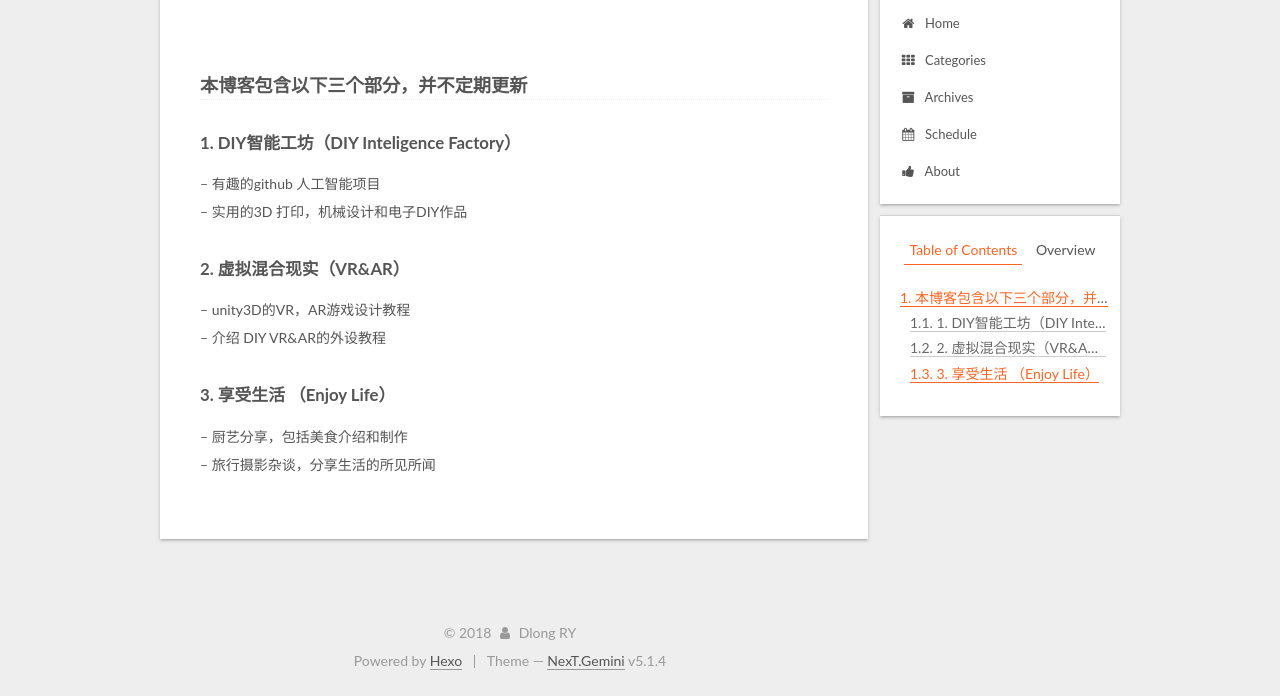
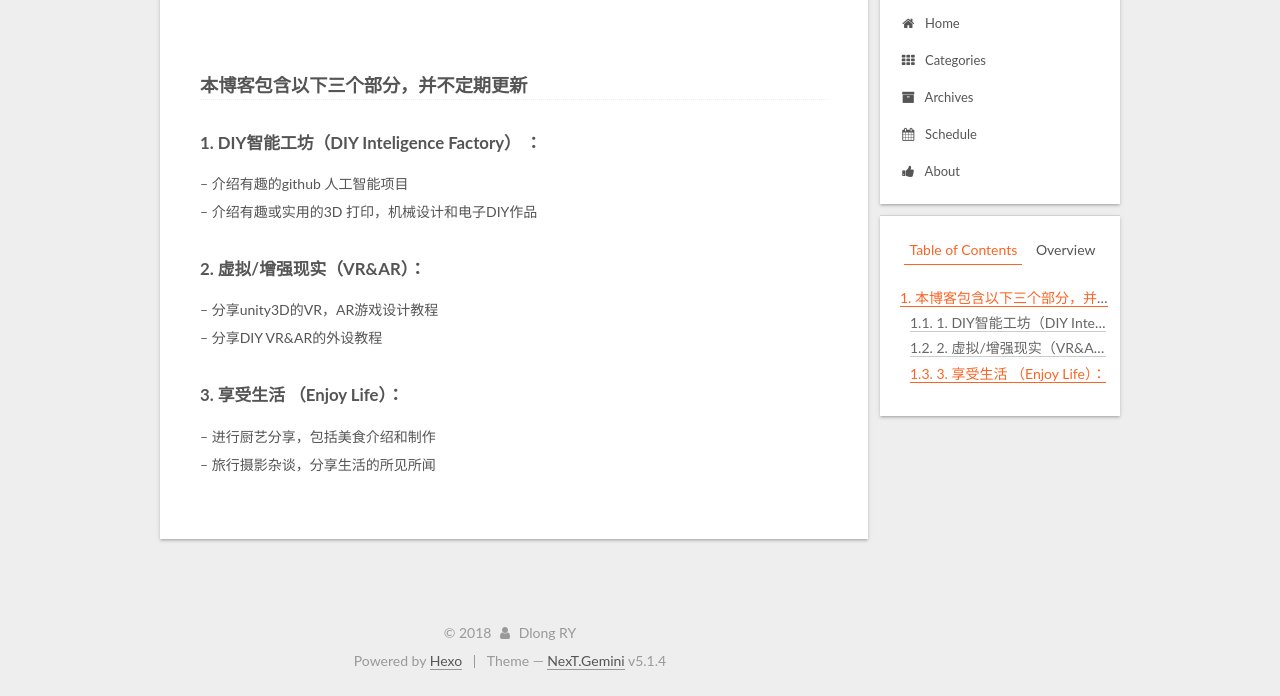
Before and after one commit to dlongry/dlongry.github.io, a plain HTML site: page 2018/11/18/hello-world/index.html in a window 1280 px wide. Shown: the part 104-800 px from the top of the page. Drawn offline with Linux system fonts and the light colour scheme.

Commit message:
my blog introduce

```diff
--- a/2018/11/18/hello-world/index.html
+++ b/2018/11/18/hello-world/index.html
@@ -79,17 +79,17 @@
 
 
 
-<meta name="description" content="本博客包含以下三个部分，并不定期更新1. DIY智能工坊（DIY Inteligence Factory）– 有趣的github 人工智能项目– 实用的3D 打印，机械设计和电子DIY作品 2. 虚拟混合现实（VR&amp;amp;AR）– unity3D的VR，AR游戏设计教程– 介绍 DIY VR&amp;amp;AR的外设教程 3. 享受生活 （Enjoy Life）– 厨艺分享，包括美食介绍和制作– 旅行">
+<meta name="description" content="本博客包含以下三个部分，并不定期更新1. DIY智能工坊（DIY Inteligence Factory） ：– 介绍有趣的github 人工智能项目– 介绍有趣或实用的3D 打印，机械设计和电子DIY作品 2. 虚拟/增强现实（VR&amp;amp;AR）：– 分享unity3D的VR，AR游戏设计教程– 分享DIY VR&amp;amp;AR的外设教程 3. 享受生活 （Enjoy Life）：– 进行厨艺分">
 <meta property="og:type" content="article">
 <meta property="og:title" content="博客介绍">
 <meta property="og:url" content="http://yoursite.com/2018/11/18/hello-world/index.html">
 <meta property="og:site_name" content="Hexo">
-<meta property="og:description" content="本博客包含以下三个部分，并不定期更新1. DIY智能工坊（DIY Inteligence Factory）– 有趣的github 人工智能项目– 实用的3D 打印，机械设计和电子DIY作品 2. 虚拟混合现实（VR&amp;amp;AR）– unity3D的VR，AR游戏设计教程– 介绍 DIY VR&amp;amp;AR的外设教程 3. 享受生活 （Enjoy Life）– 厨艺分享，包括美食介绍和制作– 旅行">
+<meta property="og:description" content="本博客包含以下三个部分，并不定期更新1. DIY智能工坊（DIY Inteligence Factory） ：– 介绍有趣的github 人工智能项目– 介绍有趣或实用的3D 打印，机械设计和电子DIY作品 2. 虚拟/增强现实（VR&amp;amp;AR）：– 分享unity3D的VR，AR游戏设计教程– 分享DIY VR&amp;amp;AR的外设教程 3. 享受生活 （Enjoy Life）：– 进行厨艺分">
 <meta property="og:locale" content="default">
-<meta property="og:updated_time" content="2018-12-02T12:30:00.368Z">
+<meta property="og:updated_time" content="2018-12-02T12:36:21.736Z">
 <meta name="twitter:card" content="summary">
 <meta name="twitter:title" content="博客介绍">
-<meta name="twitter:description" content="本博客包含以下三个部分，并不定期更新1. DIY智能工坊（DIY Inteligence Factory）– 有趣的github 人工智能项目– 实用的3D 打印，机械设计和电子DIY作品 2. 虚拟混合现实（VR&amp;amp;AR）– unity3D的VR，AR游戏设计教程– 介绍 DIY VR&amp;amp;AR的外设教程 3. 享受生活 （Enjoy Life）– 厨艺分享，包括美食介绍和制作– 旅行">
+<meta name="twitter:description" content="本博客包含以下三个部分，并不定期更新1. DIY智能工坊（DIY Inteligence Factory） ：– 介绍有趣的github 人工智能项目– 介绍有趣或实用的3D 打印，机械设计和电子DIY作品 2. 虚拟/增强现实（VR&amp;amp;AR）：– 分享unity3D的VR，AR游戏设计教程– 分享DIY VR&amp;amp;AR的外设教程 3. 享受生活 （Enjoy Life）：– 进行厨艺分">
 
 
 
@@ -329,9 +329,9 @@
 
 
 
-        <h3 id="本博客包含以下三个部分，并不定期更新"><a href="#本博客包含以下三个部分，并不定期更新" class="headerlink" title="本博客包含以下三个部分，并不定期更新"></a>本博客包含以下三个部分，并不定期更新</h3><h4 id="1-DIY智能工坊（DIY-Inteligence-Factory）"><a href="#1-DIY智能工坊（DIY-Inteligence-Factory）" class="headerlink" title="1. DIY智能工坊（DIY Inteligence Factory）"></a>1. DIY智能工坊（DIY Inteligence Factory）</h4><p>– 有趣的github 人工智能项目<br>– 实用的3D 打印，机械设计和电子DIY作品</p>
-<h4 id="2-虚拟混合现实（VR-amp-AR）"><a href="#2-虚拟混合现实（VR-amp-AR）" class="headerlink" title="2. 虚拟混合现实（VR&amp;AR）"></a>2. 虚拟混合现实（VR&amp;AR）</h4><p>– unity3D的VR，AR游戏设计教程<br>– 介绍 DIY VR&amp;AR的外设教程</p>
-<h4 id="3-享受生活-（Enjoy-Life）"><a href="#3-享受生活-（Enjoy-Life）" class="headerlink" title="3. 享受生活 （Enjoy Life）"></a>3. 享受生活 （Enjoy Life）</h4><p>– 厨艺分享，包括美食介绍和制作<br>– 旅行摄影杂谈，分享生活的所见所闻</p>
+        <h3 id="本博客包含以下三个部分，并不定期更新"><a href="#本博客包含以下三个部分，并不定期更新" class="headerlink" title="本博客包含以下三个部分，并不定期更新"></a>本博客包含以下三个部分，并不定期更新</h3><h4 id="1-DIY智能工坊（DIY-Inteligence-Factory）-："><a href="#1-DIY智能工坊（DIY-Inteligence-Factory）-：" class="headerlink" title="1. DIY智能工坊（DIY Inteligence Factory） ："></a>1. DIY智能工坊（DIY Inteligence Factory） ：</h4><p>– 介绍有趣的github 人工智能项目<br>– 介绍有趣或实用的3D 打印，机械设计和电子DIY作品</p>
+<h4 id="2-虚拟-增强现实（VR-amp-AR）："><a href="#2-虚拟-增强现实（VR-amp-AR）：" class="headerlink" title="2. 虚拟/增强现实（VR&amp;AR）："></a>2. 虚拟/增强现实（VR&amp;AR）：</h4><p>– 分享unity3D的VR，AR游戏设计教程<br>– 分享DIY VR&amp;AR的外设教程</p>
+<h4 id="3-享受生活-（Enjoy-Life）："><a href="#3-享受生活-（Enjoy-Life）：" class="headerlink" title="3. 享受生活 （Enjoy Life）："></a>3. 享受生活 （Enjoy Life）：</h4><p>– 进行厨艺分享，包括美食介绍和制作<br>– 旅行摄影杂谈，分享生活的所见所闻</p>
 
 
     </div>
@@ -462,7 +462,7 @@
 
 
 
-              <div class="post-toc-content"><ol class="nav"><li class="nav-item nav-level-3"><a class="nav-link" href="#本博客包含以下三个部分，并不定期更新"><span class="nav-number">1.</span> <span class="nav-text">本博客包含以下三个部分，并不定期更新</span></a><ol class="nav-child"><li class="nav-item nav-level-4"><a class="nav-link" href="#1-DIY智能工坊（DIY-Inteligence-Factory）"><span class="nav-number">1.1.</span> <span class="nav-text">1. DIY智能工坊（DIY Inteligence Factory）</span></a></li><li class="nav-item nav-level-4"><a class="nav-link" href="#2-虚拟混合现实（VR-amp-AR）"><span class="nav-number">1.2.</span> <span class="nav-text">2. 虚拟混合现实（VR&amp;AR）</span></a></li><li class="nav-item nav-level-4"><a class="nav-link" href="#3-享受生活-（Enjoy-Life）"><span class="nav-number">1.3.</span> <span class="nav-text">3. 享受生活 （Enjoy Life）</span></a></li></ol></li></ol></div>
+              <div class="post-toc-content"><ol class="nav"><li class="nav-item nav-level-3"><a class="nav-link" href="#本博客包含以下三个部分，并不定期更新"><span class="nav-number">1.</span> <span class="nav-text">本博客包含以下三个部分，并不定期更新</span></a><ol class="nav-child"><li class="nav-item nav-level-4"><a class="nav-link" href="#1-DIY智能工坊（DIY-Inteligence-Factory）-："><span class="nav-number">1.1.</span> <span class="nav-text">1. DIY智能工坊（DIY Inteligence Factory） ：</span></a></li><li class="nav-item nav-level-4"><a class="nav-link" href="#2-虚拟-增强现实（VR-amp-AR）："><span class="nav-number">1.2.</span> <span class="nav-text">2. 虚拟/增强现实（VR&amp;AR）：</span></a></li><li class="nav-item nav-level-4"><a class="nav-link" href="#3-享受生活-（Enjoy-Life）："><span class="nav-number">1.3.</span> <span class="nav-text">3. 享受生活 （Enjoy Life）：</span></a></li></ol></li></ol></div>
 
 
           </div>
--- a/css/main.css
+++ b/css/main.css
@@ -1823,7 +1823,7 @@ pre .javascript .function {
   width: 4px;
   height: 4px;
   border-radius: 50%;
-  background: #e54f9d;
+  background: #ffd212;
 }
 .links-of-blogroll {
   font-size: 13px;
```
Also changed, not shown: index.html (+3 -3 lines).
